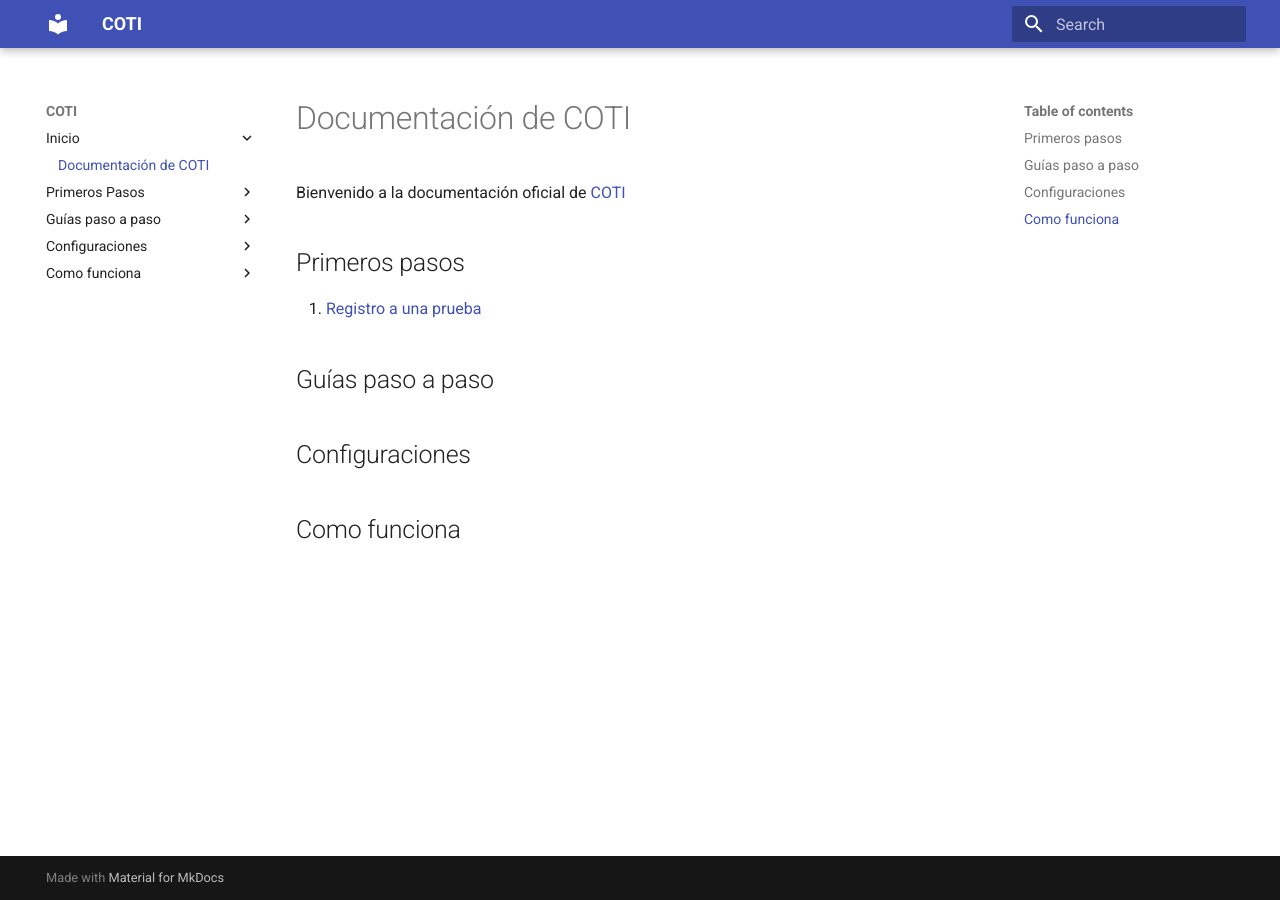
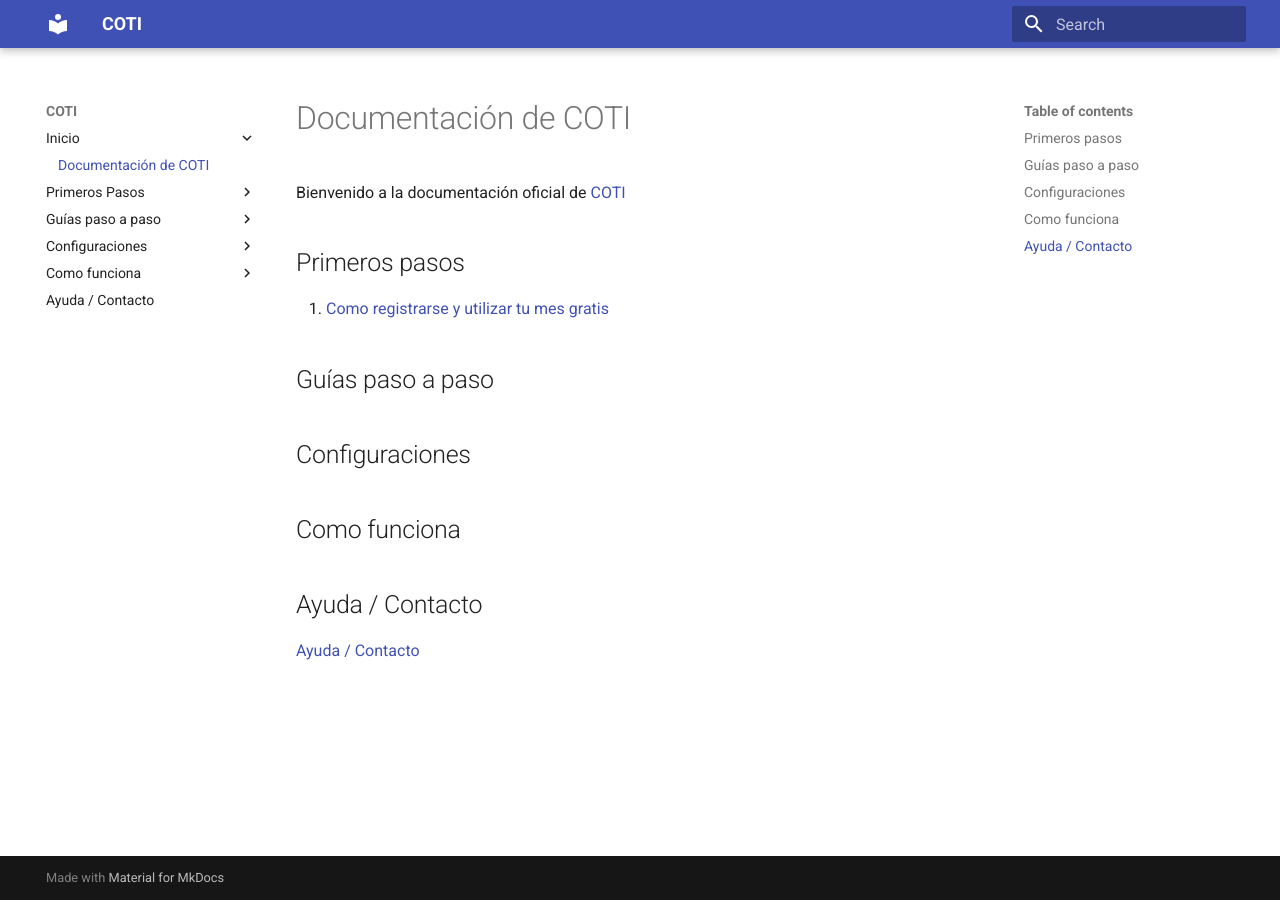
Before and after one commit to bloque9/coti-docs, an MkDocs documentation site: the page built from source/index.md, in a window 1280 px wide. Built offline with MkDocs 1.6.1 and Material for MkDocs 9.7.7, drawn with Linux system fonts in a browser that asks for light colours.

Commit message:
feat: add registro.md

```diff
--- a/mkdocs.yml
+++ b/mkdocs.yml
@@ -15,3 +15,4 @@
     - personalizar PDF : configuracion/personalizar-pdf.md
   - Como funciona:
     - Las suscripciones: como-funcionan/las-suscripciones.md
+  - Ayuda / Contacto: contacto.md
--- a/source/index.md
+++ b/source/index.md
@@ -4,10 +4,15 @@
 
 ## Primeros pasos
 
-1. [Registro a una prueba](/primeros-pasos/registro/)
+1. [Como registrarse y utilizar tu mes gratis](/primeros-pasos/registro/)
 
 ## Guías paso a paso
 
 ## Configuraciones
 
 ## Como funciona
+
+
+## Ayuda / Contacto
+
+[Ayuda / Contacto](/contacto/)
```
Also changed, not shown: source/primeros-pasos/registro.md (+15 -0 lines), source/contacto.md (added), 1 other file.
